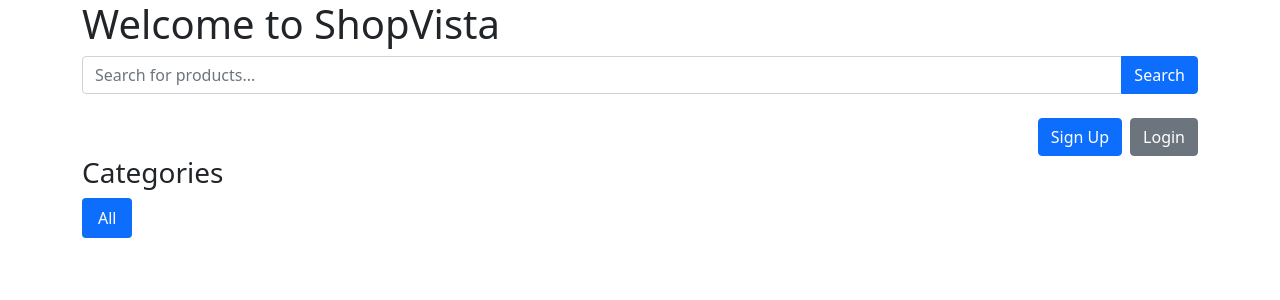
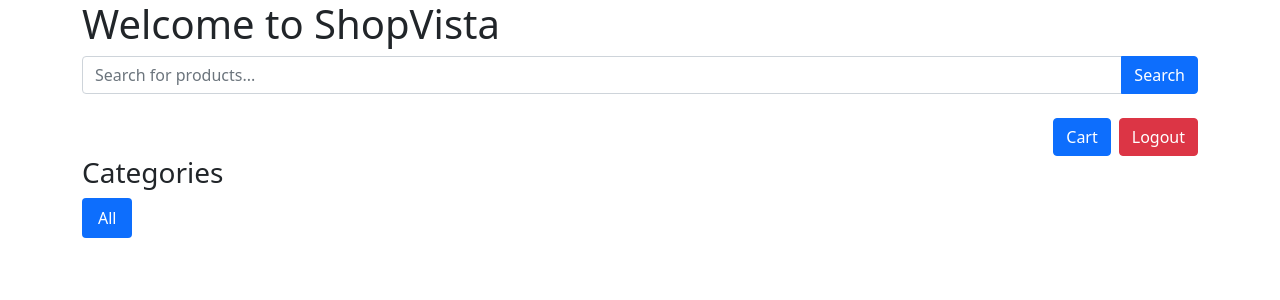
Before and after one commit to Judhunja/shopvista, a Flask app: page / in a window 1280 px wide. Shown: the top 300 px of the page. Run offline with Flask 3, Linux system fonts and the light colour scheme; the visitor is signed in with stand-in values (Sample User, id 1); data that the repository does not hold is empty.

Commit message:
add cart and logout buttons to replace signup and login once user signs up or logs in

```diff
--- a/app/routes.py
+++ b/app/routes.py
@@ -112,7 +112,7 @@
         cart.append(product_id)
         # store cart item as signed cookies
         session['cart'] = cart
-        return redirect(url_for('see_cart'))
+        return redirect(url_for('product', id=product_id))
 
     @app.route('/see_cart', methods=['GET', 'POST'])
     def see_cart():
--- a/app/templates/cart.html
+++ b/app/templates/cart.html
@@ -24,6 +24,7 @@
 		</ul>
 		<div class="mt-3">
 			<a href="{{ url_for('checkout') }}" class="btn btn-primary">Proceed to Checkout</a>
+			<a href="{{ url_for('home') }}" class="btn btn-secondary">Back to Shopping</a>
 		</div>
 		{% else %}
 		<p>Your cart is empty<a href="{{ url_for('home') }}">Continue shopping</a>.</p>
--- a/app/templates/checkout.html
+++ b/app/templates/checkout.html
@@ -20,6 +20,8 @@
 			{% endfor %}
 		</ul>
 
+		<h3 class="mt-3">Total Price: ${{ total_price }}</h3>
+
 		<form method="POST" action="{{ url_for('checkout') }}">
 			{{ form.hidden_tag() }}
 			<button type="submit" class="btn btn-success mt-3">Complete Purchase</button>
--- a/app/templates/home.html
+++ b/app/templates/home.html
@@ -20,10 +20,17 @@
 		</form>
 
 		<!-- signup and login buttons -->
+		{% if session.get('user_id') %}
 		<div class="d-flex justify-content-end">
-			<a href="{{ url_for('signup') }}" class="btn btn-primary me-2">Sign Up</a>
-			<a href="{{ url_for('login') }}" class="btn btn-secondary">Login</a>
+			<a href="{{ url_for('see_cart') }}" class="btn btn-primary me-2">Cart</a>
+			<a href="{{ url_for('logout') }}" class="btn btn-danger">Logout</a>
 		</div>
+		{% else %}
+		<div class="d-flex justify-content-end">
+			<a href="{{ url_for('login') }}" class="btn btn-primary me-2">Login</a>
+			<a href="{{ url_for('signup') }}" class="btn btn-secondary">Signup</a>
+		</div>
+		{% endif %}
 
 		<!-- Categories -->
 		<div class="mb-4">
--- a/app/templates/product.html
+++ b/app/templates/product.html
@@ -16,6 +16,7 @@
 		<p>Stock Available: {{ product.stock }}</p>
 		{% if session.get('user_id') %}
 		<a href="{{ url_for('cart', product_id=product.id) }}" class="btn btn-success">Add to Cart</a>
+		<a href="{{ url_for('see_cart') }}" class="btn btn-primary">Go to Cart</a>
 		<a href="{{ url_for('home') }}" class="btn btn-secondary">Back to Shopping</a>
 		{% else %}
 		<p>You need to <a href="{{ url_for('login', next=url_for('product', id=product.id)) }}">login</a> or <a
```
Also changed, not shown: 1 other file.
